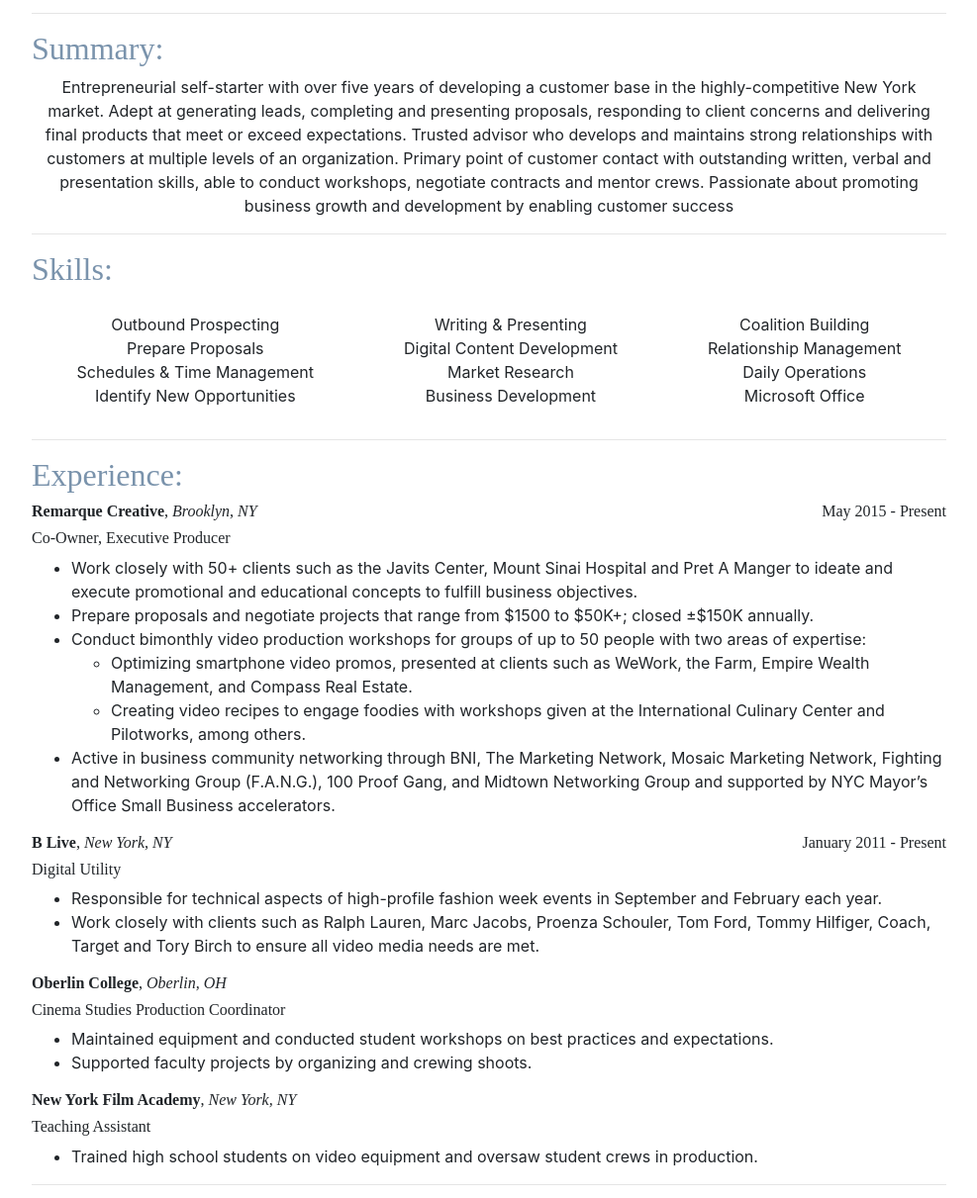
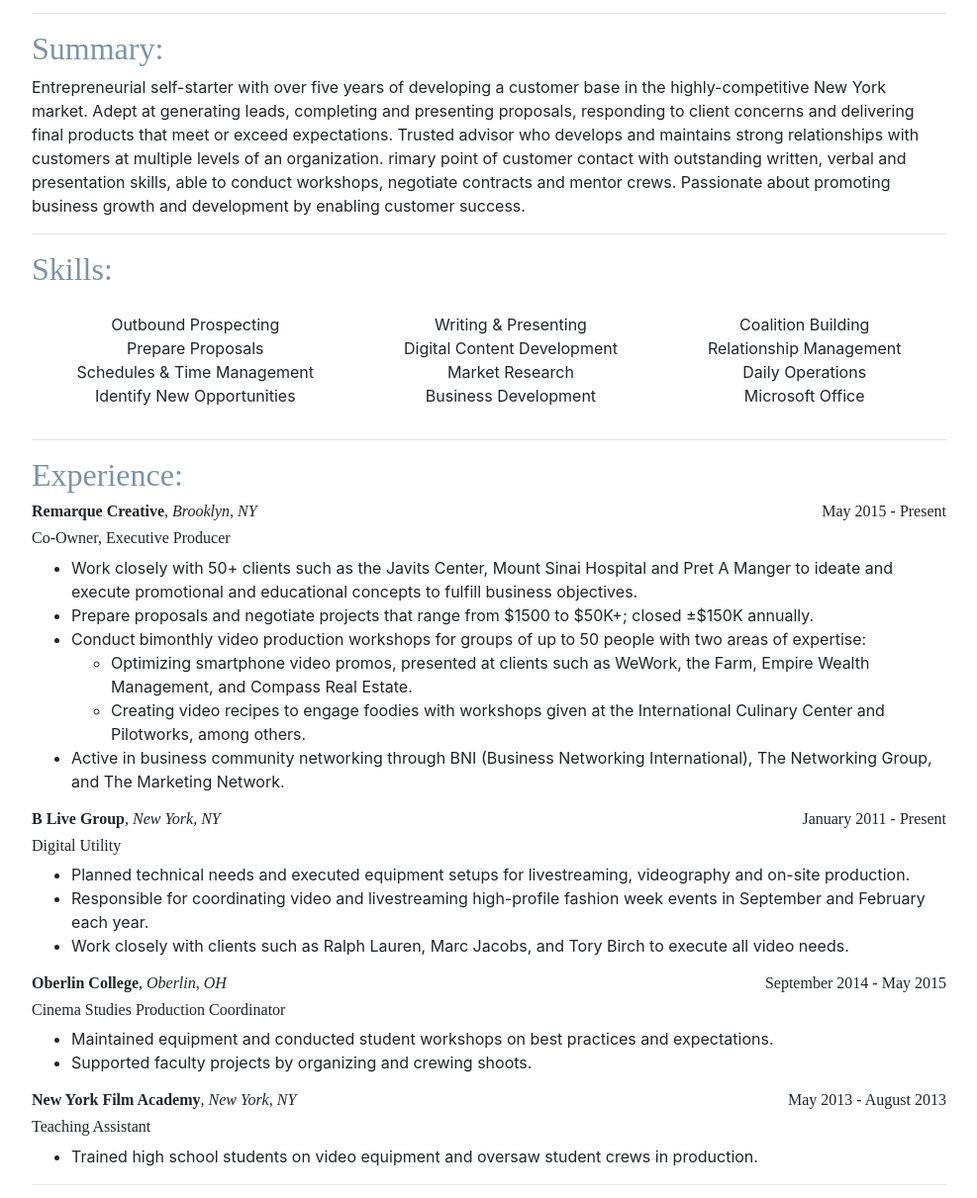
Before and after one commit to MadNeat-O/profile, a plain HTML site: page index.html in a window 1280 px wide. Shown: the part 327-1538 px from the top of the page at 99% size, without its empty margins (146-1133 px from the left). Drawn offline with nearby package versions, Linux system fonts and the light colour scheme; a script that the page names is missing.

Commit message:
updated, added technical skills

```diff
--- a/index.html
+++ b/index.html
@@ -16,7 +16,7 @@
     <div class="card-white">
       <img src="images/BKorman_Headshot2019_square.jpg" alt="Brad's Headshot" id="logo">
       <h1>Brad Korman</h1>
-      <p id="about">646.251.9157 • brad@hirebrad.dev </p>
+      <p id="about">646.251.9157 • brad.korman@remarque-creative.com </p>
       <ul class="list-inline">
         <li><a href="https://github.com/MadNeat-O" class="social-icon" target="_blank"><i class="fab fa-github"></i></a></li>
         <li><a href="https://www.linkedin.com/in/brad-korman/" class="social-icon" target="_blank"><i class="fab fa-linkedin"></i></a></li>
@@ -26,12 +26,16 @@
       <hr>
 
       <h2 class="text-left">Summary:</h2>
-      <p>Entrepreneurial self-starter with over five years of developing a customer base in the highly-competitive New York market.
-  Adept at generating leads, completing and presenting proposals, responding to client concerns and delivering final products
-  that meet or exceed expectations. Trusted advisor who develops and maintains strong relationships with customers at
-  multiple levels of an organization. Primary point of customer contact with outstanding written, verbal and presentation skills,
-  able to conduct workshops, negotiate contracts and mentor crews. Passionate about promoting business growth and
-  development by enabling customer success
+      <p class="text-left">Entrepreneurial self-starter with over five years of developing a
+        customer base in the highly-competitive New York market.
+        Adept at generating leads, completing and presenting proposals,
+        responding to client concerns and delivering final products that meet
+        or exceed expectations. Trusted advisor who develops and maintains
+        strong relationships with customers at multiple levels of an organization.
+        rimary point of customer contact with outstanding written, verbal
+        and presentation skills, able to conduct workshops, negotiate
+        contracts and mentor crews. Passionate about promoting business
+        growth and development by enabling customer success.
       </p>
 
       <hr>
@@ -88,15 +92,15 @@
                     and Pilotworks, among others.</li>
               </ul>
             </li>
-            <li>Active in business community networking through BNI, The Marketing Network, Mosaic Marketing
-                Network, Fighting and Networking Group (F.A.N.G.), 100 Proof Gang, and Midtown Networking Group
-                and supported by NYC Mayor’s Office Small Business accelerators.</li>
+            <li>Active in business community networking through BNI
+              (Business Networking International), The Networking Group,
+              and The Marketing Network.</li>
           </ul>
         </div>
         <div class="job">
           <div class="d-flex">
             <div>
-              <h3><strong>B Live</strong>, <em>New York, NY</em></h3>
+              <h3><strong>B Live Group</strong>, <em>New York, NY</em></h3>
               <h3>Digital Utility</h3>
             </div>
             <div class="ml-auto">
@@ -107,17 +111,28 @@
           </div>
           <ul>
             <li>
-              Responsible for technical aspects of high-profile fashion week events in September and February each year.
+              Planned technical needs and executed equipment setups for livestreaming, videography and on-site production.
             </li>
             <li>
-              Work closely with clients such as Ralph Lauren, Marc Jacobs, Proenza Schouler, Tom Ford, Tommy Hilfiger,
-              Coach, Target and Tory Birch to ensure all video media needs are met.
+              Responsible for coordinating video and livestreaming  high-profile fashion week events in September and February each year.
+            </li>
+            <li>
+              Work closely with clients such as Ralph Lauren, Marc Jacobs, and Tory Birch to execute all video needs.
             </li>
           </ul>
         </div>
         <div class="job">
-          <h3><strong>Oberlin College</strong>, <em>Oberlin, OH</em></h3>
-          <h3>Cinema Studies Production Coordinator</h3>
+          <div class="d-flex">
+            <div>
+              <h3><strong>Oberlin College</strong>, <em>Oberlin, OH</em></h3>
+              <h3>Cinema Studies Production Coordinator</h3>
+            </div>
+            <div class="ml-auto">
+              <h3>
+                September 2014 - May 2015
+              </h3>
+            </div>
+          </div>
           <ul>
             <li>
               Maintained equipment and conducted student workshops on best practices and expectations.
@@ -128,8 +143,17 @@
           </ul>
         </div>
         <div class="job">
-          <h3><strong>New York Film Academy</strong>, <em>New York, NY</em></h3>
-          <h3>Teaching Assistant</h3>
+          <div class="d-flex">
+            <div>
+              <h3><strong>New York Film Academy</strong>, <em>New York, NY</em></h3>
+              <h3>Teaching Assistant</h3>
+            </div>
+            <div class="ml-auto">
+              <h3>
+                May 2013 - August 2013
+              </h3>
+            </div>
+          </div>
           <ul>
             <li>
               Trained high school students on video equipment and oversaw student crews in production.
@@ -148,6 +172,17 @@
           <li><strong>Prague Film School</strong> - Certificate of Film Studies</li>
         </ul>
       </div>
+      <hr>
+      <div class="text-left">
+        <h2>Technical Skills</h2>
+      </div>
+      <div class="text-left">
+        <p>
+          <strong>Coding:</strong> Ruby on Rails, Javascript, HTML5, CSS3, Postgresql •
+          <strong>Photo & Video Production:</strong> Camera Operation, Lighting, Audio •
+          <strong>Adobe Suite:</strong> Premiere, After Effects, Photoshop, Lightroom •
+          <strong>Additional:</strong> Google Suite, Microsoft Office</p>
+      </div>
     </div>
   </div>
 
```
